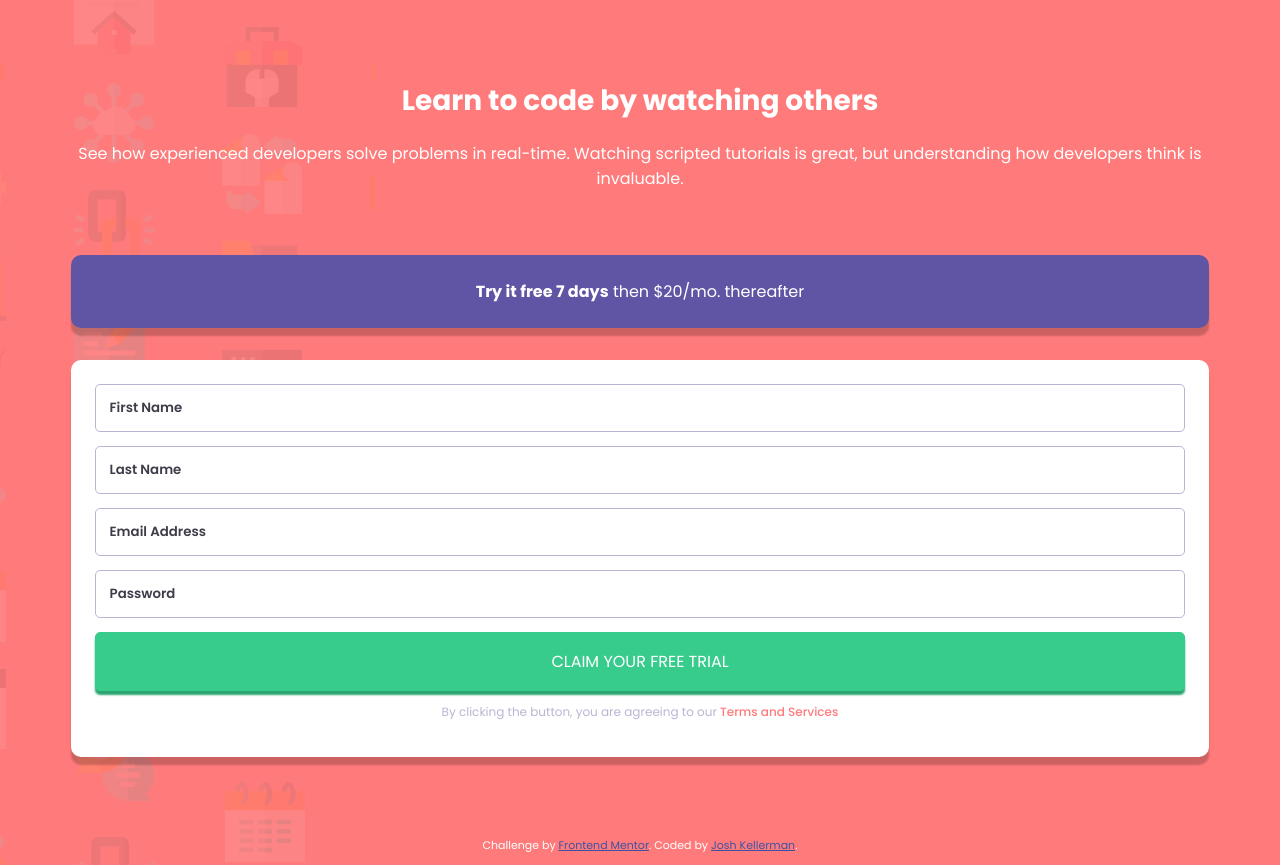
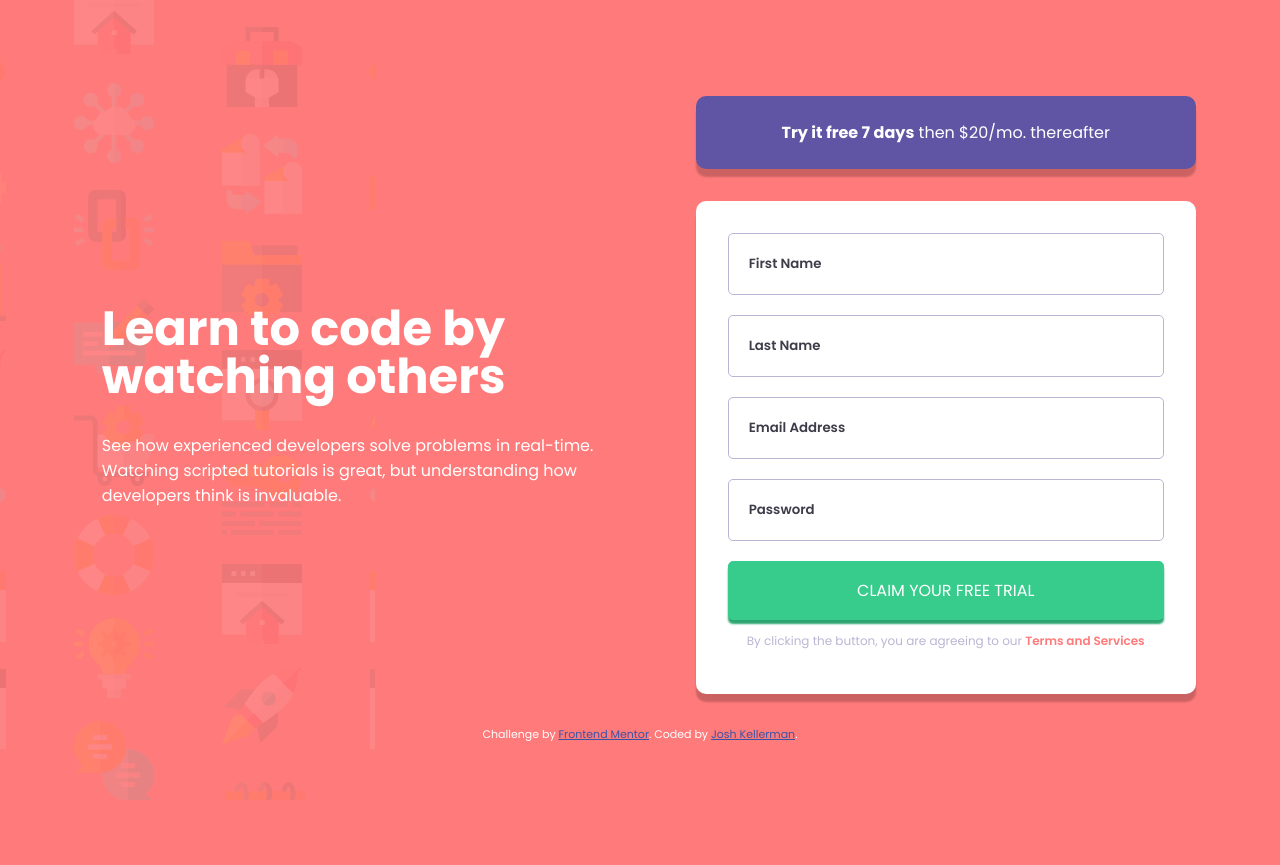
Before and after one commit to jkellerman/intro-component-with-signup-form-master, a plain HTML site: page index.html in a window 1280 px wide. After the commit the page ends 800 px from the top, so only its background shows below. Drawn offline with Linux system fonts and the light colour scheme.

Commit message:
add media query and styles for desktop

```diff
--- a/styles.css
+++ b/styles.css
@@ -44,7 +44,6 @@ main {
   text-align: center;
   display: flex;
   flex-direction: column;
-  /* justify-content: center; */
   align-items: center;
   border-radius: var(--border-radius);
   margin: 4em auto 2em;
@@ -77,7 +76,7 @@ input {
   font-family: inherit;
   outline: none;
   border: 1px solid var(--Grayish-Blue);
-  padding: 1em;
+  padding: 1.5em;
   margin-bottom: 1em;
   font-weight: 500;
   color: var(--Dark-Blue);
@@ -106,7 +105,7 @@ button {
 
 .terms-link {
   color: var(--Red);
-  font-weight: 500;
+  font-weight: 600;
 }
 
 .attribution {
@@ -116,3 +115,41 @@ button {
 .attribution a {
   color: hsl(228, 45%, 44%);
 }
+
+@media (min-width: 1000px) {
+  main {
+    display: flex;
+    flex-direction: row;
+    align-items: center;
+    justify-content: space-evenly;
+    width: 1281.59px;
+    margin: 2em auto;
+  }
+
+  .cta-container {
+    width: 500px;
+    text-align: start;
+    transform: translateY(35px);
+  }
+
+  .cta-header {
+    font-size: 3rem;
+    line-height: 1em;
+  }
+
+  .form-container {
+    width: 500px;
+  }
+
+  .form-header-container p {
+    width: 100%;
+  }
+
+  form {
+    padding: 2em;
+  }
+
+  input {
+    margin-bottom: 1.5em;
+  }
+}
```
